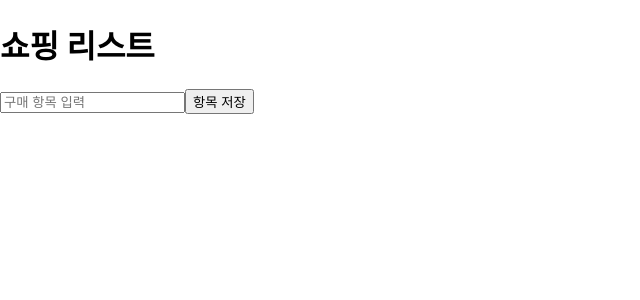
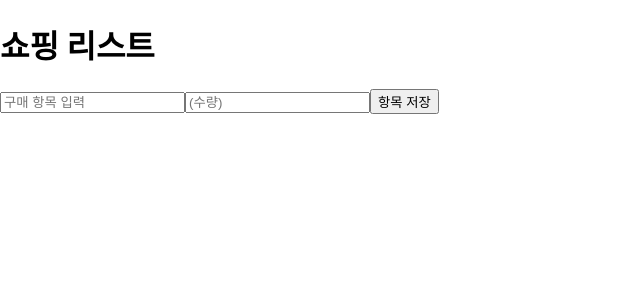
Before and after one commit to osparking/react-typescript-app, a React (Create React App) app: page / in a window 1280 px wide. Shown: the top 300 px of the page, without its empty margins (0-640 px from the left). Built offline with nearby package versions, Linux system fonts and the light colour scheme.

Commit message:
item quantity input element added

```diff
--- a/src/App.tsx
+++ b/src/App.tsx
@@ -8,8 +8,8 @@ import { v4 as getId } from 'uuid';
 function App() {
   const [items, setItems] = useState<ShopItem[]>([]);
 
-  function addItem(itemName: string):void {
-    const itemObj = {id: getId(), itemName, quantity: 1};
+  function addItem(itemName: string, quantity: number):void {
+    const itemObj = {id: getId(), itemName, quantity};
     setItems([...items, itemObj]);
   }
 
--- a/src/component/ItemEntryForm.tsx
+++ b/src/component/ItemEntryForm.tsx
@@ -1,21 +1,24 @@
 import React, { JSX, useRef } from 'react'
 
 interface EntryFormProps {
-  addItem: (item: string) => void;
+  addItem: (itemName: string, quantity: number) => void;
 }
 
 const ItemEntryForm = ({addItem} : EntryFormProps): JSX.Element => {
   const inputRef = useRef<HTMLInputElement>(null);
+  const countRef = useRef<HTMLInputElement>(null);
 
   function handleItemEntry(e: React.FormEvent) {
     e.preventDefault();
-    addItem(inputRef.current!.value);
+    addItem(inputRef.current!.value, parseInt(countRef.current!.value));
     inputRef.current!.value = "";
+    countRef.current!.value = "0";
   }
 
   return (
     <form onSubmit={handleItemEntry}>
       <input type="text" placeholder='구매 항목 입력' ref={inputRef} />
+      <input type="number" placeholder='(수량)' min={0} ref={countRef} />
       <button type="submit">항목 저장</button>
     </form>
   )
```
